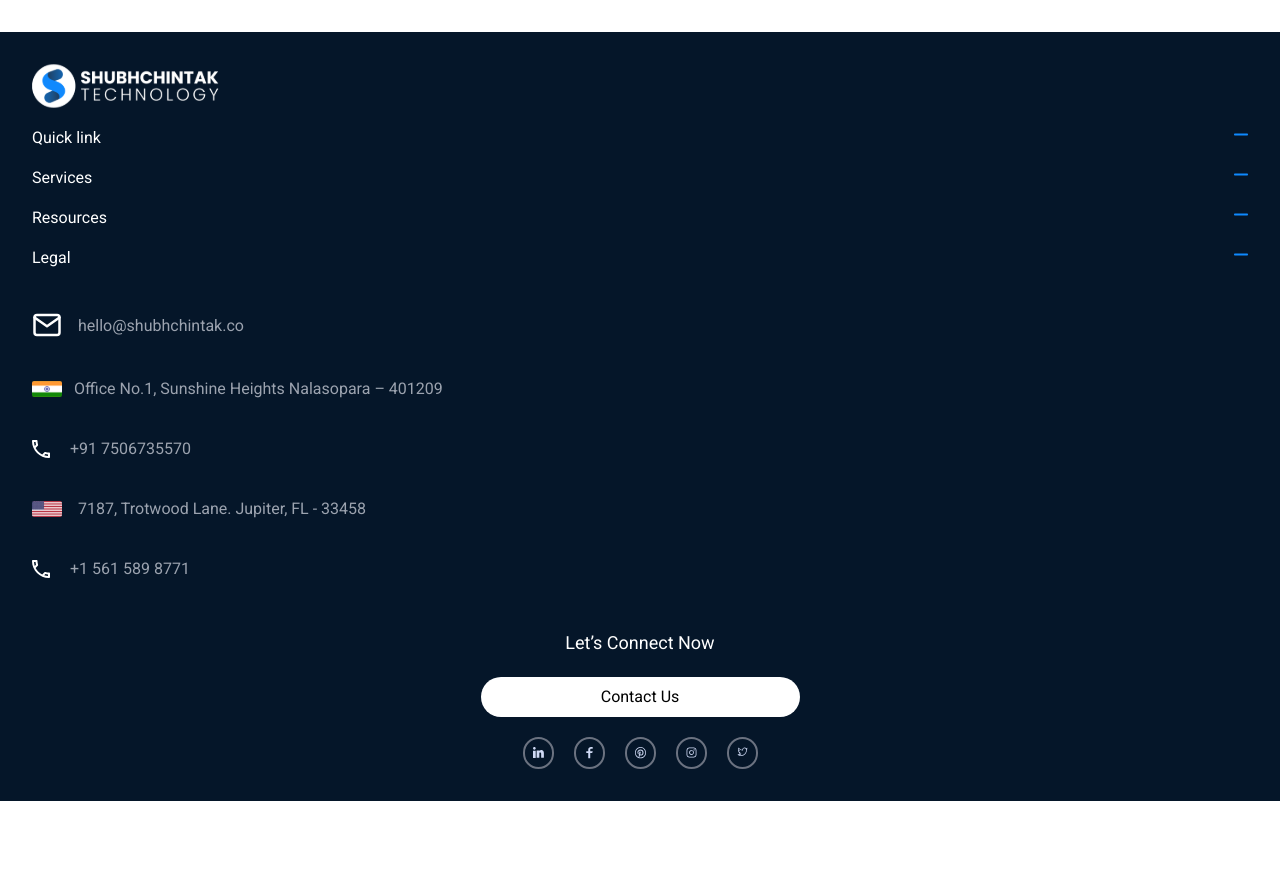
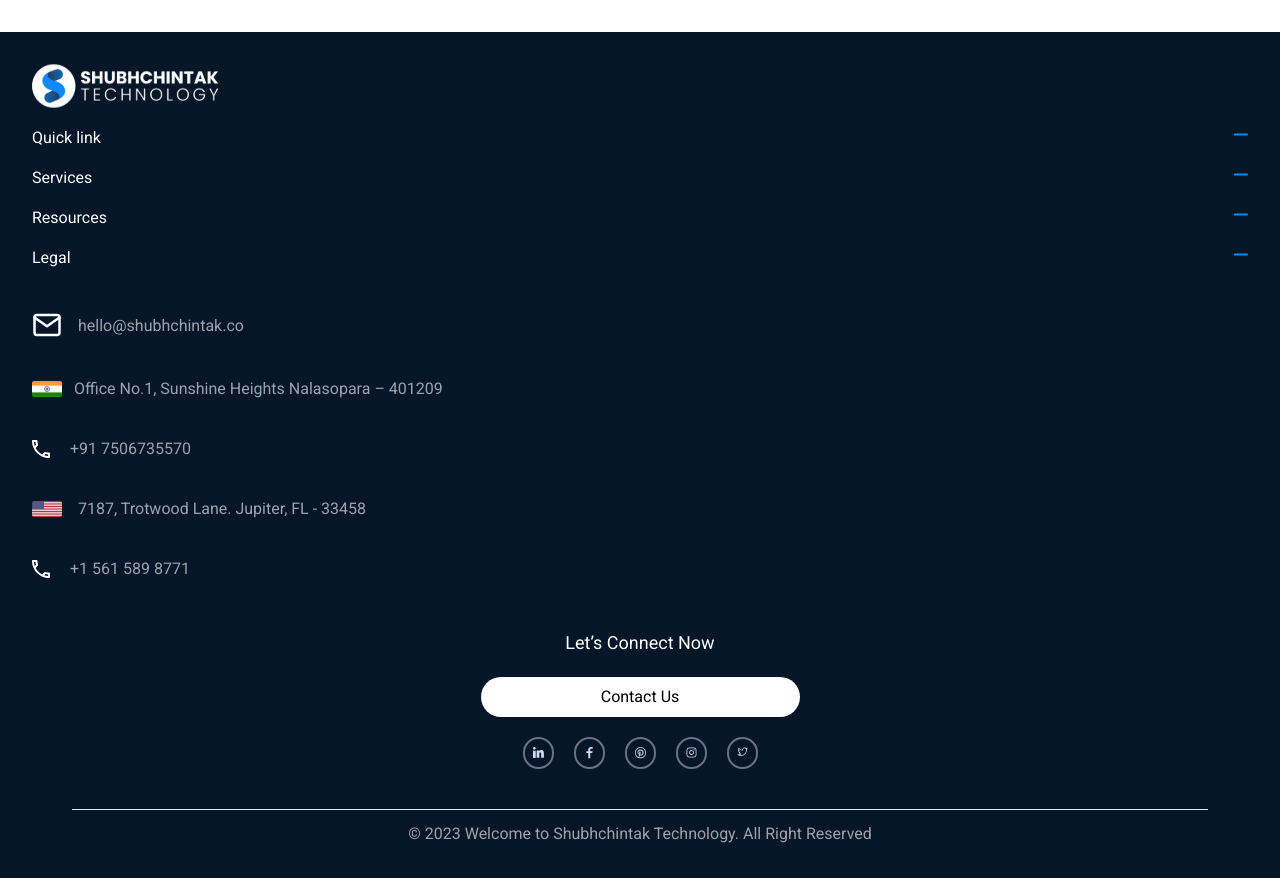
Before and after one commit to bhargavi-005/ShubhchintakWebsite, a Next.js app in the folder shubhchintak-india/: page /MobFooter in a window 1280 px wide. Before the commit the page ends 801 px from the top, so only its background shows below. Built offline with nearby package versions, Linux system fonts and the light colour scheme.

Commit message:
Header Up

```diff
--- a/shubhchintak-india/src/pages/MobFooter.js
+++ b/shubhchintak-india/src/pages/MobFooter.js
@@ -207,7 +207,10 @@ function MobFooter() {
             </div>
 
 
-
+            <div className="text-white pl-10 pr-10 mt-10">
+        <hr/>
+        <div className="text-zinc-400 text-center mt-3">© 2023 Welcome to Shubhchintak Technology. All Right Reserved</div>
+      </div>
 
 
 
--- a/shubhchintak-india/src/pages/carouselUI.js
+++ b/shubhchintak-india/src/pages/carouselUI.js
@@ -27,7 +27,7 @@ export default function carouselUI() {
 
   return (
     <div className="m-0">
-      <Carousel showDots={true} responsive={responsive}
+      <Carousel showDots={true} dotListClass='white' responsive={responsive}
       >
         <div className="p-2">
         <div className="lg:max-w-lg lg:w-full md:w-1/3 w-5/6 pb-10 -mr-2 md:-mr-16 border-2">
```
